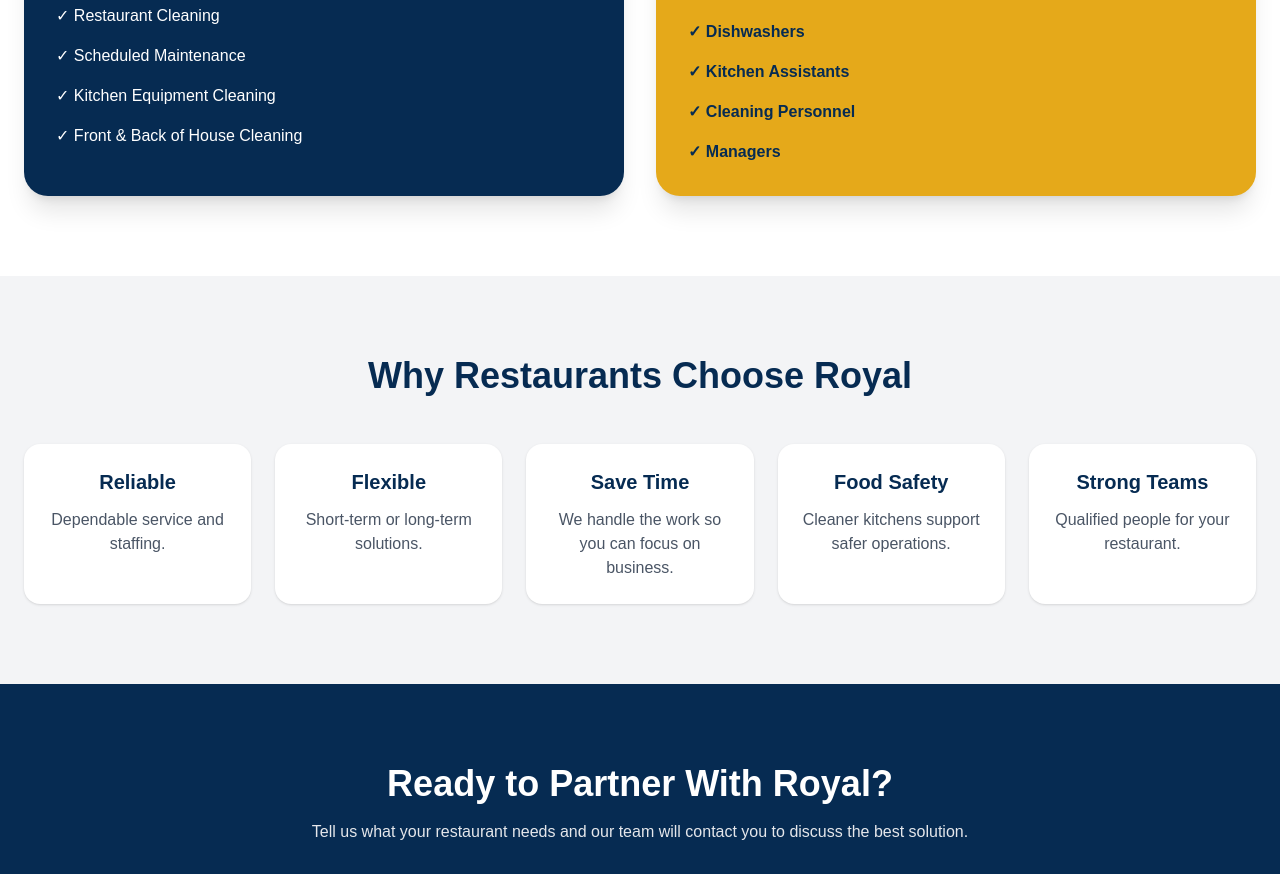
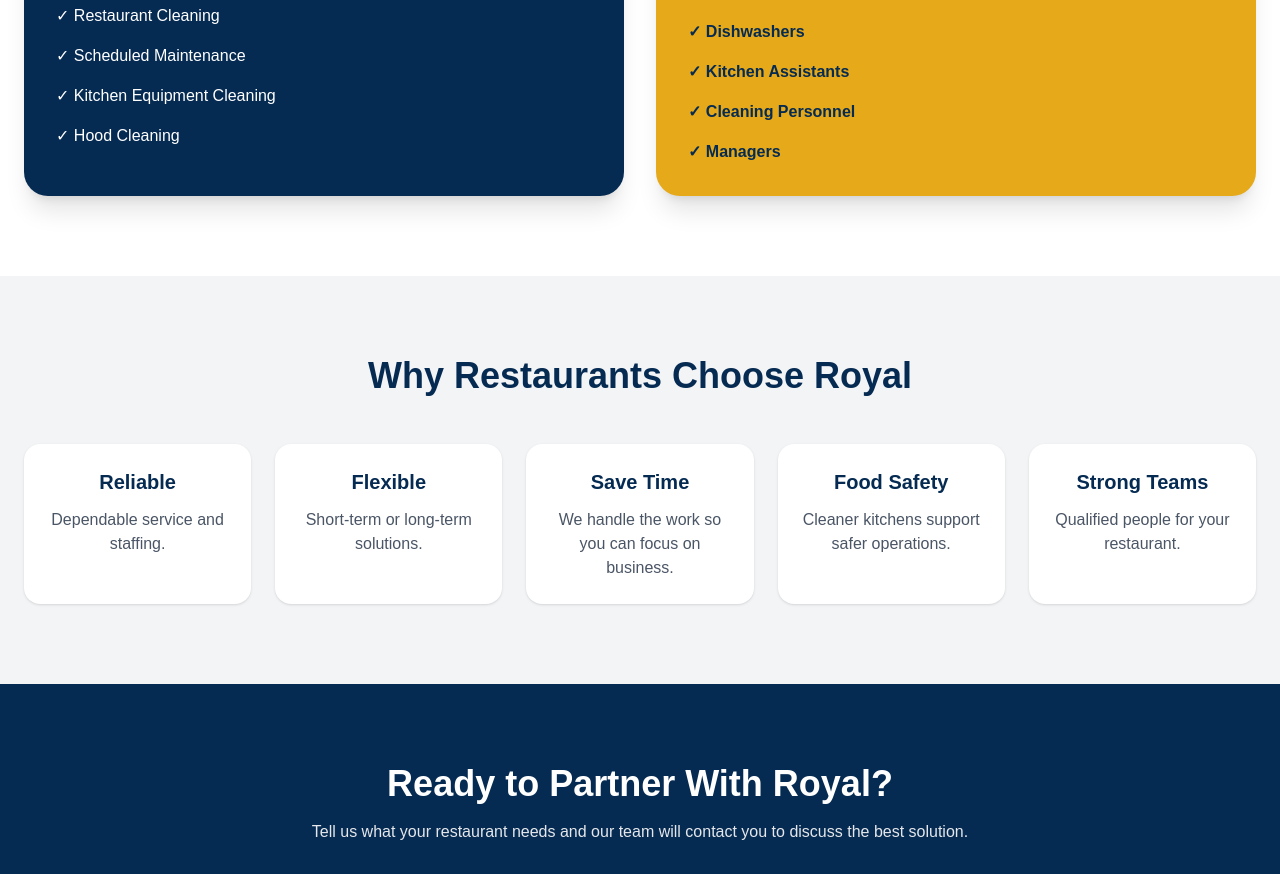
Before and after one commit to tharundhoni119/Royal-Commercial, a Next.js app: page / in a window 1280 px wide. Shown: the part 1380-2254 px from the top of the page. Built offline with nearby package versions, Linux system fonts and the light colour scheme.

Commit message:
update restaurant cleaning image

```diff
--- a/app/gallery/page.tsx
+++ b/app/gallery/page.tsx
@@ -14,8 +14,8 @@
   },
   {
     src: "/gallery/cleaning-3.jpg",
-    title: "Restaurant Kitchen",
-    description: "Keeping restaurant kitchens clean and organized."
+    title: "Restaurant Cleaning",
+    description: "Keeping restaurant clean and organized."
   },
   {
     src: "/gallery/cleaning-4.jpg",
--- a/app/page.tsx
+++ b/app/page.tsx
@@ -104,7 +104,7 @@
                   <li>✓ Restaurant Cleaning</li>
                   <li>✓ Scheduled Maintenance</li>
                   <li>✓ Kitchen Equipment Cleaning</li>
-                  <li>✓ Front & Back of House Cleaning</li>
+                  <li>✓ Hood Cleaning</li>
 
                 </ul>
 
--- a/app/request-service/page.tsx
+++ b/app/request-service/page.tsx
@@ -209,10 +209,6 @@
               >
                 <option value="">Select a service</option>
 
-                <option value="Commercial Kitchen Cleaning">
-                  Commercial Kitchen Cleaning
-                </option>
-
                 <option value="Deep Kitchen Cleaning">
                   Deep Kitchen Cleaning
                 </option>
@@ -223,6 +219,10 @@
 
                 <option value="Scheduled Maintenance">
                   Scheduled Maintenance
+                </option>
+
+                <option value="Hood Cleaning">
+                  Hood Cleaning
                 </option>
 
                 <option value="Staffing Services">
```
Also changed, not shown: public/gallery/cleaning-3.jpg (deleted), public/gallery/cleaning-3.png (added).
